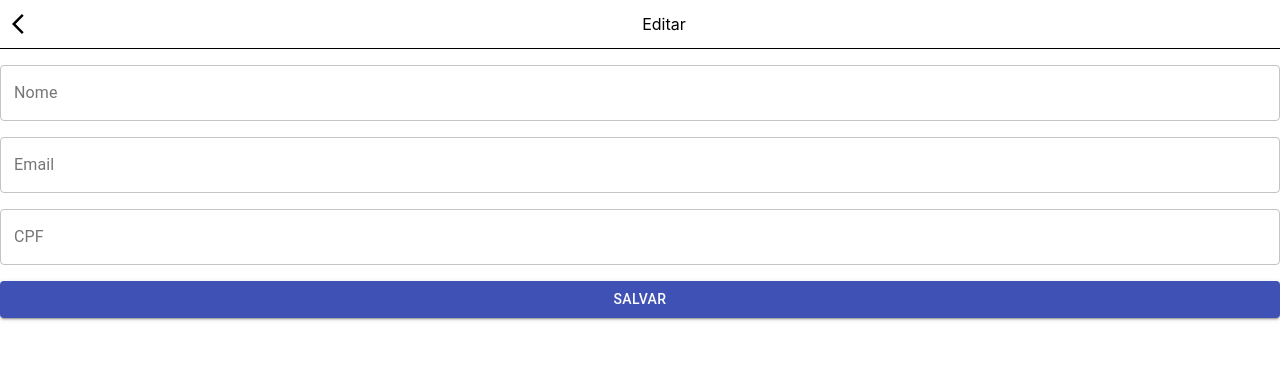
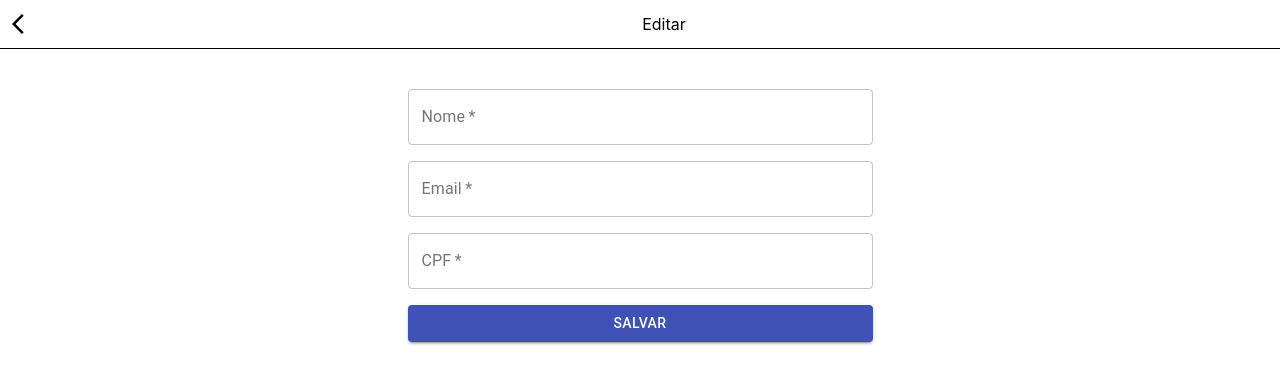
Before and after one commit to future4code/dumont-labe-food4, a React (Create React App) app: page /editprofile in a window 1280 px wide. Shown: the top 384 px of the page. Built offline with nearby package versions, Linux system fonts and the light colour scheme.

Commit message:
editprofile estilizado e conectado com API

```diff
--- a/src/components/NavBar/styles.js
+++ b/src/components/NavBar/styles.js
@@ -6,7 +6,7 @@ export const Title = styled.p`
 `
 
 export const Title2 = styled.p`
-        height: 50.5px;
+    height: 50.5px;
     display: flex;
     text-align: center;
     align-items: center;
@@ -23,4 +23,5 @@ export const NavBarContainer = styled.div`
     align-items: center;
     margin: 0px;
     padding: 0px;
+    margin-bottom: 24px;
 `
--- a/src/screens/FeedPage/FeedPage.js
+++ b/src/screens/FeedPage/FeedPage.js
@@ -8,8 +8,10 @@ import {FeedContainer,AllFeed } from './styles'
 import SearchIcon from '@material-ui/icons/Search';
 import {goToSearch} from '../../router/coordinator'
 import { useHistory } from 'react-router-dom'
+import { useProtectedPage } from '../../hooks/useProtectedPage'
 
 const FeedPage = () => {
+  useProtectedPage()
   const getRestaurants = useRequestData(`${BASE_URL}/restaurants`, undefined)
   const history = useHistory()
 
--- a/src/screens/ProfilePage/EditProfilePage.js
+++ b/src/screens/ProfilePage/EditProfilePage.js
@@ -1,16 +1,30 @@
 import { Button, TextField } from '@material-ui/core';
 import React from 'react'
-import { FlexForm } from '../SignUpPage/styles';
+import { FlexForm, LoginContainer } from './editprofile-styles';
 import { useForm } from '../../hooks/useForm'
 import NavBar from '../../components/NavBar/NavBar';
+import { useProtectedPage } from '../../hooks/useProtectedPage';
+import { editProfile } from '../../services/user';
+import { cpfMask } from '../../util/functions'
 
 const EditProfilePage = () => {
-    const {form, onChange} = useForm({ name:'', email: '', cpf: '' })
+    useProtectedPage()
+    const { form, onChange, reset } = useForm({ name:'', email: '', cpf: '' })
+    const formatedCPF = cpfMask(form.cpf)
+
+    const handleSubmit = (event) => {
+        event.preventDefault()
+        editProfile(form)
+        reset()
+    }
 
     return (
-            <FlexForm>
+            <div>
                 <NavBar />
+                 <LoginContainer>
+                    <FlexForm onSubmit={handleSubmit}>
                         <TextField
+                            required
                             name={'name'}
                             type={'text'}
                             label={'Nome'}
@@ -20,6 +34,7 @@ const EditProfilePage = () => {
                             onChange={onChange}
                         />
                         <TextField
+                            required
                             name={'email'}
                             type={'email'}
                             label={'Email'}
@@ -29,16 +44,19 @@ const EditProfilePage = () => {
                             onChange={onChange}
                         />
                         <TextField
+                            required
                             name={'cpf'}
                             type={'text'}
                             label={'CPF'}
                             placeholder={'000.000.000-00'}
                             variant={'outlined'}
-                    value={form.cpf}
+                            value={formatedCPF}
                             onChange={onChange}
                         />
                         <Button type={'submit'} variant={'contained'} color={'primary'} >Salvar</Button>
                     </FlexForm>
+                </LoginContainer>
+            </div>
     )
 }
 
--- /dev/null
+++ b/src/screens/ProfilePage/editprofile-styles.js
@@ -0,0 +1,18 @@
+import styled from 'styled-components'
+
+export const FlexForm = styled.form`
+    display: flex;
+    flex-direction: column;
+    gap: 16px;
+    justify-content: space-around;
+`
+
+export const LoginContainer = styled.div`
+    display: flex;
+    flex-direction: column;
+    width: 85vw;
+    max-width: 465px;
+    margin: 0 auto;
+    justify-content: center;
+    padding: 1em;
+`
--- a/src/services/user.js
+++ b/src/services/user.js
@@ -39,3 +39,17 @@ export const addAdress = (body, history) => {
         window.alert("Algo deu errado, confira suas informações")
       })
 }
+
+export const editProfile = (body) => {
+      axios
+        .put(`${BASE_URL}/profile`, body, axiosConfig)
+        .then(response => {
+
+          console.log(response.data)
+          window.alert("Cadastro atualizado com sucesso!")
+        })
+        .catch(error => {
+          console.log(error.message)
+          window.alert("Algo deu errado, tente novamente!")
+        })
+}
```
Lines whose indentation alone changed are shown as unchanged.
